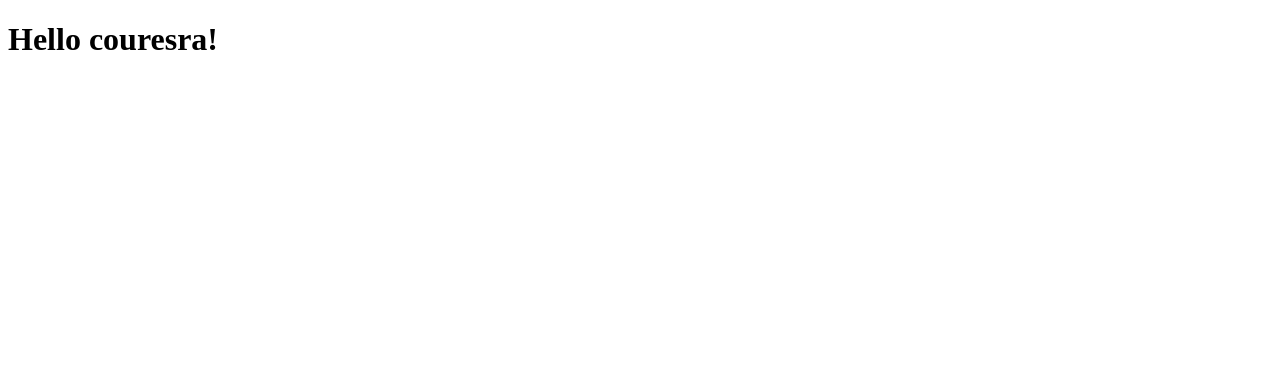
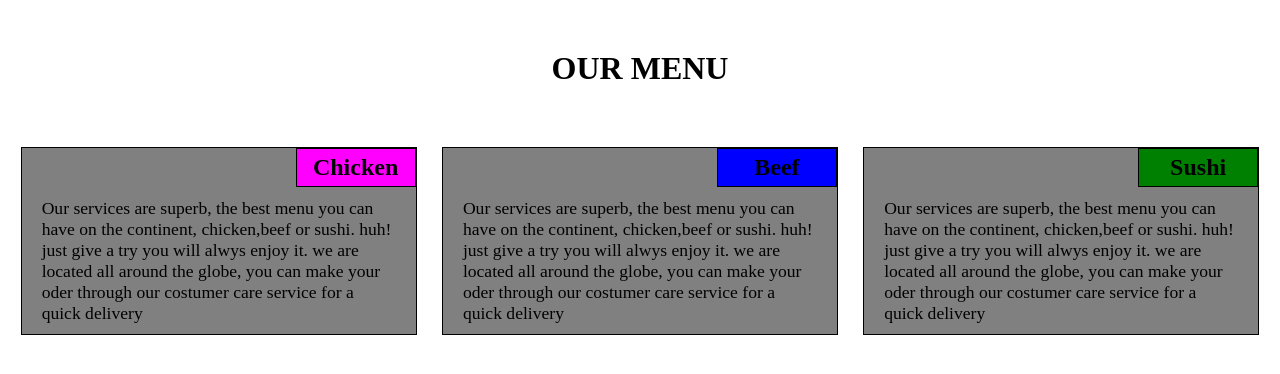
Before and after one commit to Cmd-general/Coursera-test, a plain HTML site: page webdev/index.html in a window 1280 px wide. Drawn offline with Linux system fonts and the light colour scheme.

Commit message:
small addition to our page content

```diff
--- /dev/null
+++ b/webdev/index.css
@@ -0,0 +1,84 @@
+*{
+	box-sizing: border-box;
+}
+h1{
+	text-align:center;
+	margin:50px;
+}
+.t1{
+	text-align: center;
+	background-color: magenta;
+	border: 1px solid black;
+	padding:5px 5px;
+	width:120px;
+	font-weight: bold;
+	font-size: 1.5em;
+}
+.t2{
+	text-align: center;
+	background-color: blue;
+	border: 1px solid black;
+	padding: 5px 5px;
+	width: 120px;
+	font-weight: bold;
+	font-size: 1.5em;
+}
+.t3{
+	text-align: center;
+	background-color: green;
+	border: 1px solid black;
+	padding: 5px 5px;
+	width: 120px;
+	font-weight: bold;
+	font-size: 1.5em;
+}
+body>div{
+	border: 1px solid black;
+	background: gray;
+	position: relative;
+}
+body>div div{
+	width: 120px;
+	text-align:center;
+	padding: 5px 10px;
+	position: absolute;
+	right:0;
+	top:0;
+}
+p{
+	font-size: 1.1em;
+    margin: 40px 0 0 0;
+}
+@media (min-width:992px)
+{
+	body>div{
+        width: 31.33%;
+        float: left;
+        margin: 10px 1%;
+        padding:10px 20px;
+    }
+}
+@media (min-width:768px) and (max-width:991px)
+{
+    body>div{
+        width: 48%;
+        float: left;
+        margin: 10px 1%;
+        padding:10px 20px;
+    }
+    .m3
+    {
+        width: 98%;
+        margin: 10px 1%;
+    }
+}
+@media (max-width:767px)
+{
+    body>div{
+
+        width: 98%;
+        float: left;
+        margin: 10px 1%;
+        padding:10px 20px;
+    }
+}
--- a/webdev/index.html
+++ b/webdev/index.html
@@ -1,9 +1,29 @@
 <!DOCTYPE html>
 <html>
-	<head>
-		<title>Hello coursera</title>
-	</head>
-	<body>
-		<h1>Hello couresra!</h1>
-	</body>
+<head>
+	<meta charset="utf-8">
+	<link rel="stylesheet" href="index.css">
+	<meta name="viewport" content="width=device-width , initial-scale=1">
+</head>
+<body>
+<h1> OUR MENU </h1>
+<div class="m1">
+	<div class="t1"> Chicken</div>
+	<p>
+    Our services are superb, the best menu you can have on the continent, chicken,beef or sushi. huh! just give a try you will alwys enjoy it. we are located all around the globe, you can make your oder through our costumer care service for a quick delivery
+    </p>
+</div>
+<div class="m2">
+	<div class="t2"> Beef </div>
+	<p>
+    Our services are superb, the best menu you can have on the continent, chicken,beef or sushi. huh! just give a try you will alwys enjoy it. we are located all around the globe, you can make your oder through our costumer care service for a quick delivery
+    </p>
+</div>
+<div class="m3">
+	<div class="t3"> Sushi </div>
+	<p>
+    Our services are superb, the best menu you can have on the continent, chicken,beef or sushi. huh! just give a try you will alwys enjoy it. we are located all around the globe, you can make your oder through our costumer care service for a quick delivery
+    </p>
+</div>
+</body>
 </html>
```
